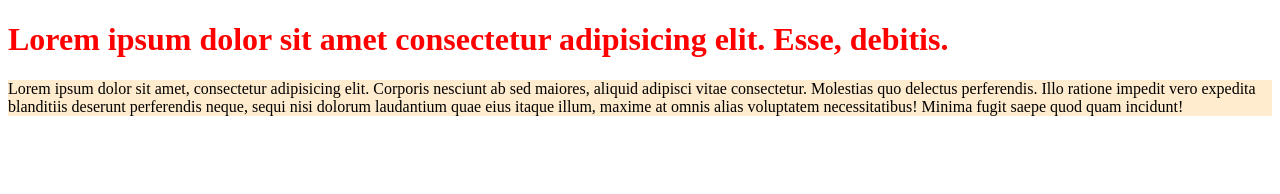
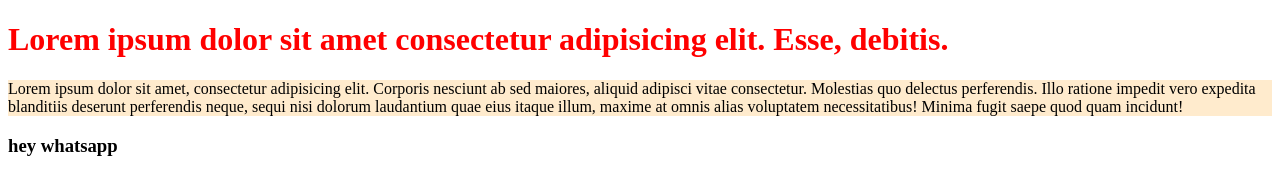
Before and after one commit to Kibriya7/my-second-repo, a plain HTML site: page index.html in a window 1280 px wide. Drawn offline with Linux system fonts and the light colour scheme.

Commit message:
heding push

```diff
--- a/index.html
+++ b/index.html
@@ -10,5 +10,6 @@
 <body>
   <h1>Lorem ipsum dolor sit amet consectetur adipisicing elit. Esse, debitis.</h1>
   <p>Lorem ipsum dolor sit amet, consectetur adipisicing elit. Corporis nesciunt ab sed maiores, aliquid adipisci vitae consectetur. Molestias quo delectus perferendis. Illo ratione impedit vero expedita blanditiis deserunt perferendis neque, sequi nisi dolorum laudantium quae eius itaque illum, maxime at omnis alias voluptatem necessitatibus! Minima fugit saepe quod quam incidunt!</p>
+  <h3>hey whatsapp</h3>
 </body>
 </html>
```
